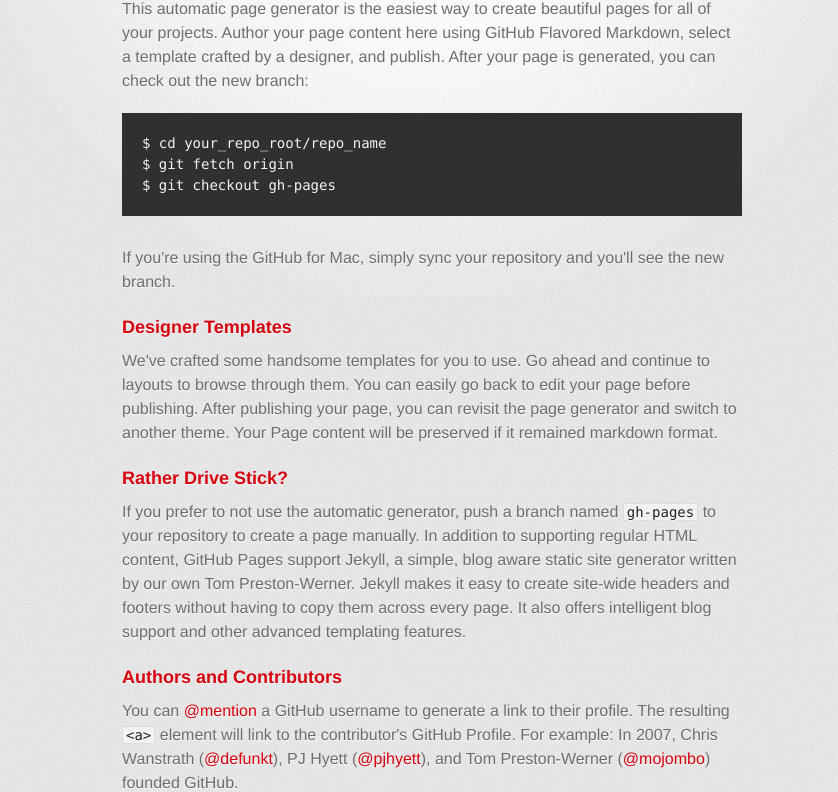
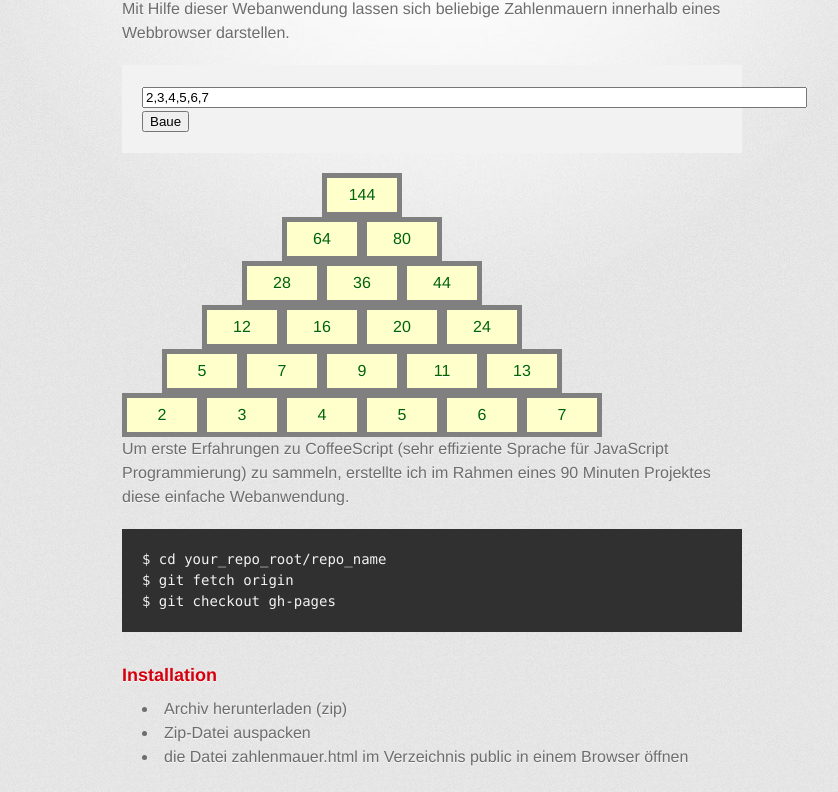
Before and after one commit to mgje/ZahlenMauer, a plain HTML site: page index.html in a window 1280 px wide. Shown: the part 278-1070 px from the top of the page, without its empty margins (208-1046 px from the left). Drawn offline with Linux system fonts and the light colour scheme; a web font is replaced by a local one.

Commit message:
github pages

```diff
--- a/index.html
+++ b/index.html
@@ -6,6 +6,7 @@
     <link href='https://fonts.googleapis.com/css?family=Chivo:900' rel='stylesheet' type='text/css'>
     <link rel="stylesheet" type="text/css" href="stylesheets/stylesheet.css" media="screen" />
     <link rel="stylesheet" type="text/css" href="stylesheets/pygment_trac.css" media="screen" />
+    <link rel="stylesheet" type="text/css" href="stylesheets/zahlenmauer.css" media="screen" />
     <link rel="stylesheet" type="text/css" href="stylesheets/print.css" media="print" />
     <!--[if lt IE 9]>
     <script src="//html5shiv.googlecode.com/svn/trunk/html5.js"></script>
@@ -31,24 +32,39 @@
         <hr>
 
         <section id="main_content">
-          <h3>Welcome to GitHub Pages.</h3>
+          <h3>Zahlenmauer</h3>
 
-<p>This automatic page generator is the easiest way to create beautiful pages for all of your projects. Author your page content here using GitHub Flavored Markdown, select a template crafted by a designer, and publish. After your page is generated, you can check out the new branch:</p>
+<p>
+Mit Hilfe dieser Webanwendung lassen sich beliebige Zahlenmauern innerhalb eines Webbrowser darstellen.
+</p>
+<p>
+<form action="" method="GET">
+      <input type="text" name="input1" size="80" value="2,3,4,5,6,7" >
+      <input type="button" name="button" value="Baue">
+</form>
+</p>
+<p></p>
+<p></p>
+
+<div id="zahlenmauer"></div>
+<p>
+Um erste Erfahrungen zu CoffeeScript (sehr effiziente Sprache für JavaScript Programmierung) zu sammeln, erstellte ich im Rahmen eines 90 Minuten Projektes diese einfache Webanwendung.
+</p>
 
 <pre><code>$ cd your_repo_root/repo_name
 $ git fetch origin
 $ git checkout gh-pages
 </code></pre>
 
-<p>If you're using the GitHub for Mac, simply sync your repository and you'll see the new branch.</p>
 
-<h3>Designer Templates</h3>
+<h3>Installation</h3>
 
-<p>We've crafted some handsome templates for you to use. Go ahead and continue to layouts to browse through them. You can easily go back to edit your page before publishing. After publishing your page, you can revisit the page generator and switch to another theme. Your Page content will be preserved if it remained markdown format.</p>
+<ul>
+<li>Archiv herunterladen (zip)</li>
+<li>Zip-Datei auspacken</li>
+<li>die Datei zahlenmauer.html im Verzeichnis public in einem Browser öffnen</li>
+</ul>
 
-<h3>Rather Drive Stick?</h3>
-
-<p>If you prefer to not use the automatic generator, push a branch named <code>gh-pages</code> to your repository to create a page manually. In addition to supporting regular HTML content, GitHub Pages support Jekyll, a simple, blog aware static site generator written by our own Tom Preston-Werner. Jekyll makes it easy to create site-wide headers and footers without having to copy them across every page. It also offers intelligent blog support and other advanced templating features.</p>
 
 <h3>Authors and Contributors</h3>
 
@@ -59,6 +75,8 @@
 <p>Having trouble with Pages? Check out the documentation at <a href="http://help.github.com/pages">http://help.github.com/pages</a> or contact <a href="mailto:support@github.com">support@github.com</a> and we’ll help you sort it out.</p>
         </section>
 
+
+
         <footer>
           Zahlenmauer is maintained by <a href="https://github.com/mgje">mgje</a><br>
           This page was generated by <a href="http://pages.github.com">GitHub Pages</a>. Tactile theme by <a href="http://twitter.com/jasonlong">Jason Long</a>.
@@ -67,5 +85,6 @@
 
       </div>
     </div>
+   <script src="javascripts/zahlenmauer.js"></script>
   </body>
 </html>
--- /dev/null
+++ b/javascripts/zahlenmauer.js
@@ -0,0 +1,95 @@
+// Generated by CoffeeScript 1.6.1
+(function() {
+  var bt, deleteZahlenmauer, evaluateInput, form, genZahlenmauer, nextLayer;
+
+  deleteZahlenmauer = function() {
+    var zmE, _results;
+    zmE = document.getElementById('zahlenmauer');
+    _results = [];
+    while (zmE.hasChildNodes()) {
+      _results.push(zmE.removeChild(zmE.lastChild));
+    }
+    return _results;
+  };
+
+  nextLayer = function(l, offset) {
+    var cE, children, mE, tE, z, zmE, _i, _len, _results;
+    if (offset == null) {
+      offset = 0;
+    }
+    tE = document.createElement('div');
+    tE.className = 'table';
+    tE.style.position = 'relative';
+    tE.style.left = offset + 'px';
+    mE = document.createElement('div');
+    mE.className = 'mauer';
+    tE.appendChild(mE);
+    zmE = document.getElementById('zahlenmauer');
+    children = zmE.children;
+    if (children.length === 0) {
+      zmE.appendChild(tE);
+    } else {
+      zmE.insertBefore(tE, children[0]);
+    }
+    _results = [];
+    for (_i = 0, _len = l.length; _i < _len; _i++) {
+      z = l[_i];
+      cE = document.createElement('div');
+      cE.className = 'block';
+      cE.appendChild(document.createTextNode(z));
+      _results.push(mE.appendChild(cE));
+    }
+    return _results;
+  };
+
+  genZahlenmauer = function(zm) {
+    var i, offset, tmp, _i, _ref, _results;
+    offset = 0;
+    nextLayer(zm, offset);
+    _results = [];
+    while (zm.length >= 2) {
+      offset += 40;
+      tmp = [];
+      for (i = _i = 0, _ref = zm.length - 2; 0 <= _ref ? _i <= _ref : _i >= _ref; i = 0 <= _ref ? ++_i : --_i) {
+        tmp[i] = zm[i] + zm[i + 1];
+      }
+      zm = tmp;
+      _results.push(nextLayer(zm, offset));
+    }
+    return _results;
+  };
+
+  evaluateInput = function(form) {
+    var input, z, zm, _i, _len, _ref;
+    input = form.input1.value;
+    zm = [];
+    _ref = input.split(',');
+    for (_i = 0, _len = _ref.length; _i < _len; _i++) {
+      z = _ref[_i];
+      zm.push(parseInt(z));
+    }
+    deleteZahlenmauer();
+    return genZahlenmauer(zm);
+  };
+
+  form = document.forms[0];
+
+  document.forms[0].onkeypress = function(e) {
+    if (!e) {
+      e = window.event;
+    }
+    if (e.keyCode === 13) {
+      evaluateInput(form);
+      return false;
+    }
+  };
+
+  bt = document.forms[0].button;
+
+  bt.onclick = function(e) {
+    return evaluateInput(form);
+  };
+
+  evaluateInput(form);
+
+}).call(this);
--- /dev/null
+++ b/stylesheets/zahlenmauer.css
@@ -0,0 +1,31 @@
+div.table{
+	display: table;}
+
+div.mauer {
+	display:table-row;
+    width:auto;
+	border: 0px;
+	background-color:#ffffcc;
+	padding:0px 0px;
+	margin-left:0px; }
+
+div.block{
+	float:left;
+    display:table-cell;
+	text-align:center;
+	color:#006400;
+	width:60px;
+	padding:5px;
+	border:5px solid gray;
+	margin:0px;}
+
+div.leer{
+	float:left;
+    display:table-cell;
+	text-align:center;
+	color:ffffff;
+	width:30px;
+	padding:0px;
+	border:0px;
+	margin:0px;}
+}
```
